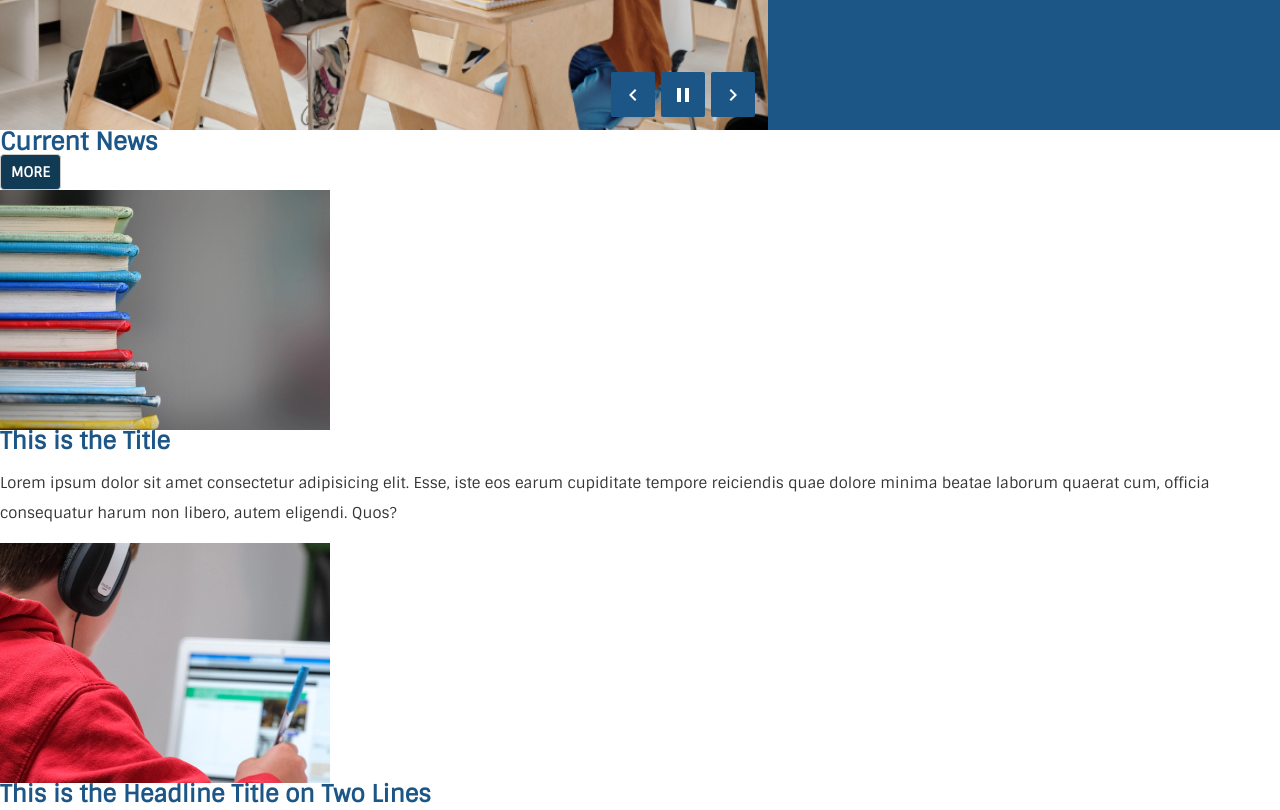
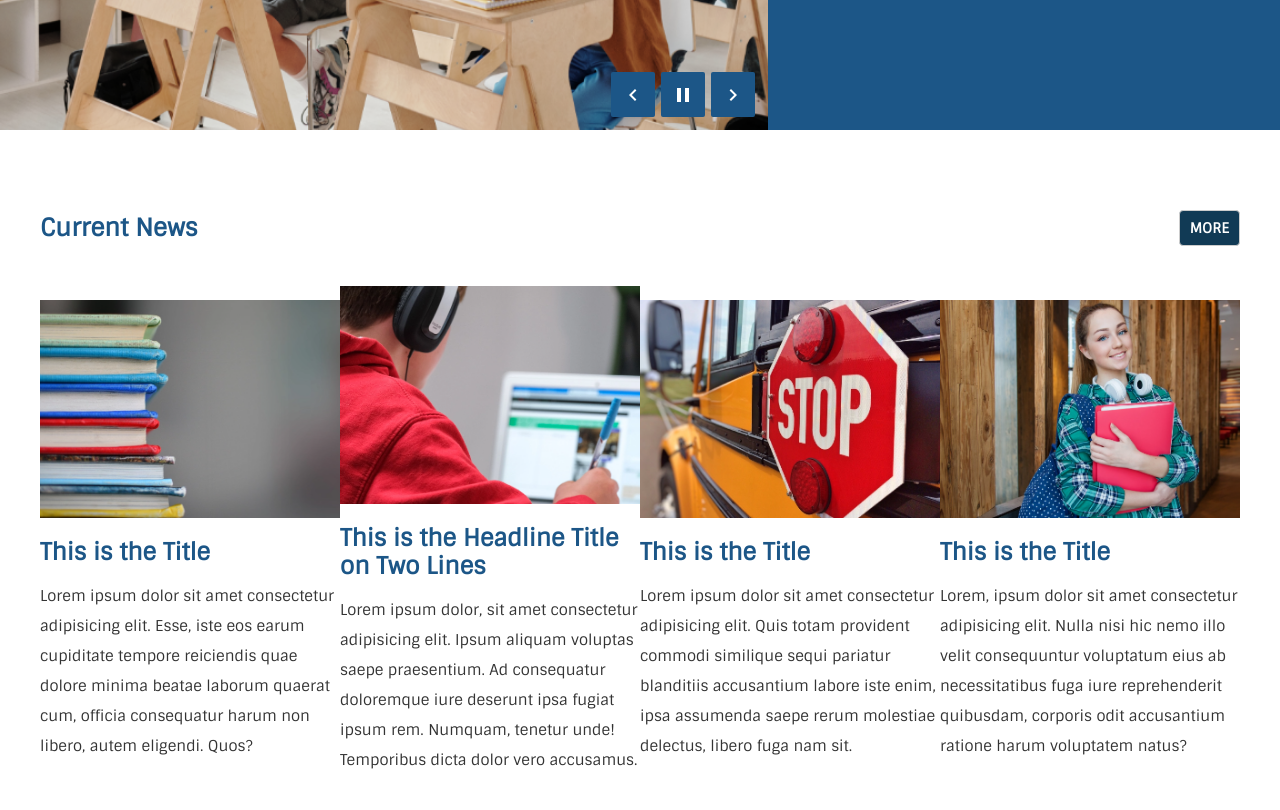
Before and after one commit to coderxdesigner/LPSD, a plain HTML site: page index.html in a window 1280 px wide. Shown: the part 680-1490 px from the top of the page. Drawn offline with nearby package versions, Linux system fonts and the light colour scheme.

Commit message:
added current news need to fix some styling

```diff
--- a/assets/css/desktop.css
+++ b/assets/css/desktop.css
@@ -10,8 +10,9 @@
     width: 100%;
   }
   .lg-menu > div {
-    padding: 20px 15px 10px 15px;
+    padding: 25px 15px 10px 15px;
     height: 60px;
+
     transition: background-color 350ms ease-in-out;
   }
 
--- a/assets/css/main.css
+++ b/assets/css/main.css
@@ -144,6 +144,8 @@ header {
 .mobile > div:nth-child(2) {
   padding-left: 10px;
   font-size: small;
+  position: relative;
+  top: 6px;
 }
 #schools {
   display: none;
@@ -340,3 +342,30 @@ input[type="search"] {
 #side-text p {
   color: #fff !important;
 }
+.news-wrapper {
+  padding: 60px 40px;
+}
+.news-wrapper > div:first-child {
+  display: flex;
+  flex-direction: column;
+  justify-content: center;
+  align-items: center;
+}
+.news-wrapper .standard {
+  margin: 20px 0px;
+}
+.news-itms {
+  display: flex;
+  flex-direction: column;
+  align-items: center;
+  width: 100%;
+}
+.news-itms > div {
+  margin: 20px 0px 20px 0px;
+  max-width: 300px;
+}
+.news-itms h3 {
+  padding: 20px 0px 0px 0px;
+  line-height: 28px;
+  font-weight: bolder;
+}
--- a/assets/css/tablet.css
+++ b/assets/css/tablet.css
@@ -24,4 +24,20 @@
     max-height: 600px;
     width: 100%;
   }
+  .news-wrapper > div:first-child {
+    display: flex;
+    flex-direction: row;
+    justify-content: space-between;
+  }
+  .news-itms {
+    display: flex;
+    flex-direction: row;
+    justify-content: space-between;
+    flex-wrap: wrap;
+    width: 100%;
+  }
+  .news-itms > div {
+    width: 50%;
+    max-width: 300px;
+  }
 }
--- a/index.html
+++ b/index.html
@@ -122,7 +122,7 @@
           </div>
         </div>
       </section>
-      <section class="news-wrapper">
+      <section class="pagesection news-wrapper">
         <div>
           <h2>Current News</h2>
           <div><button class="standard text-uppercase">More</button></div>
```
